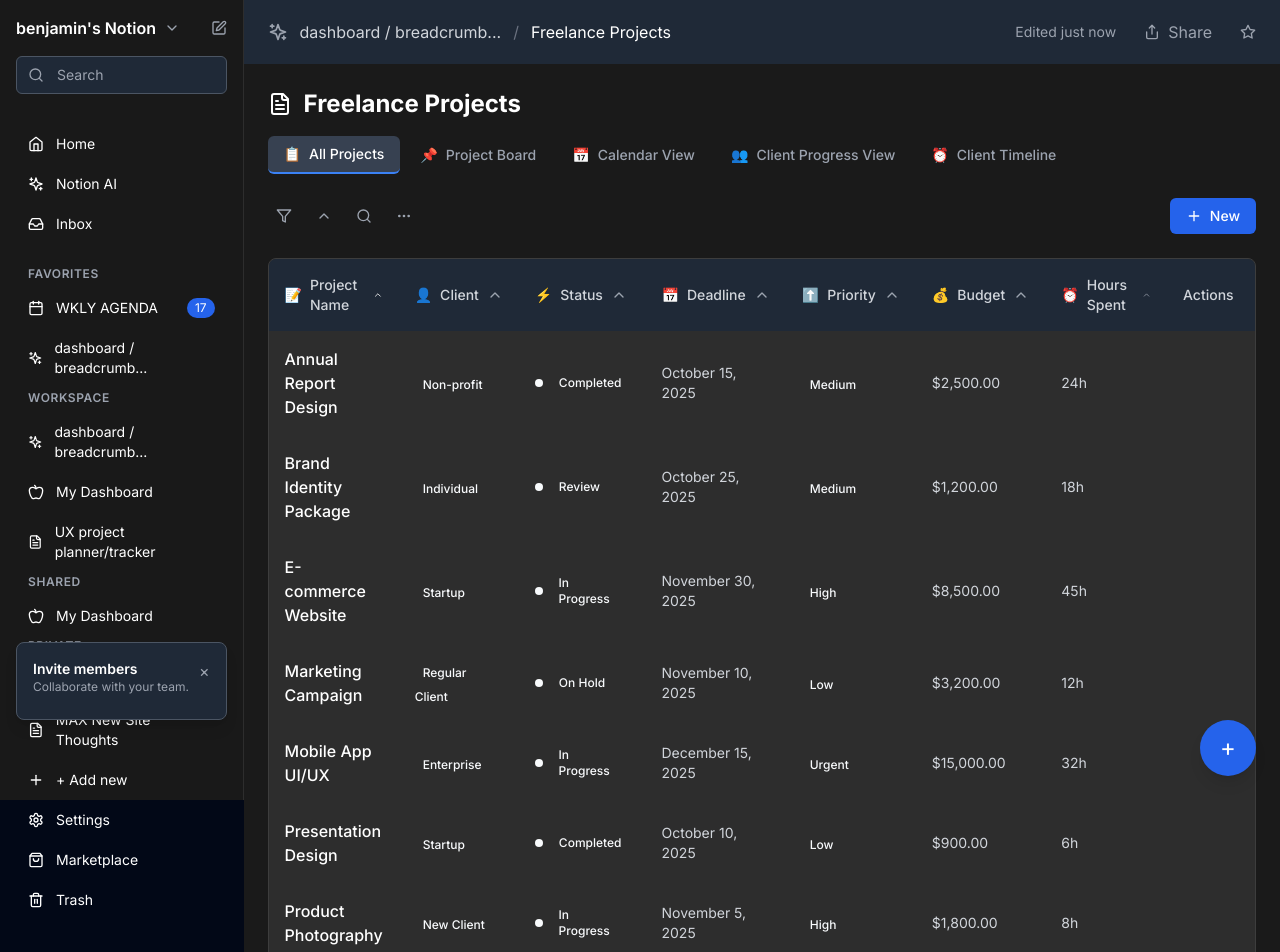
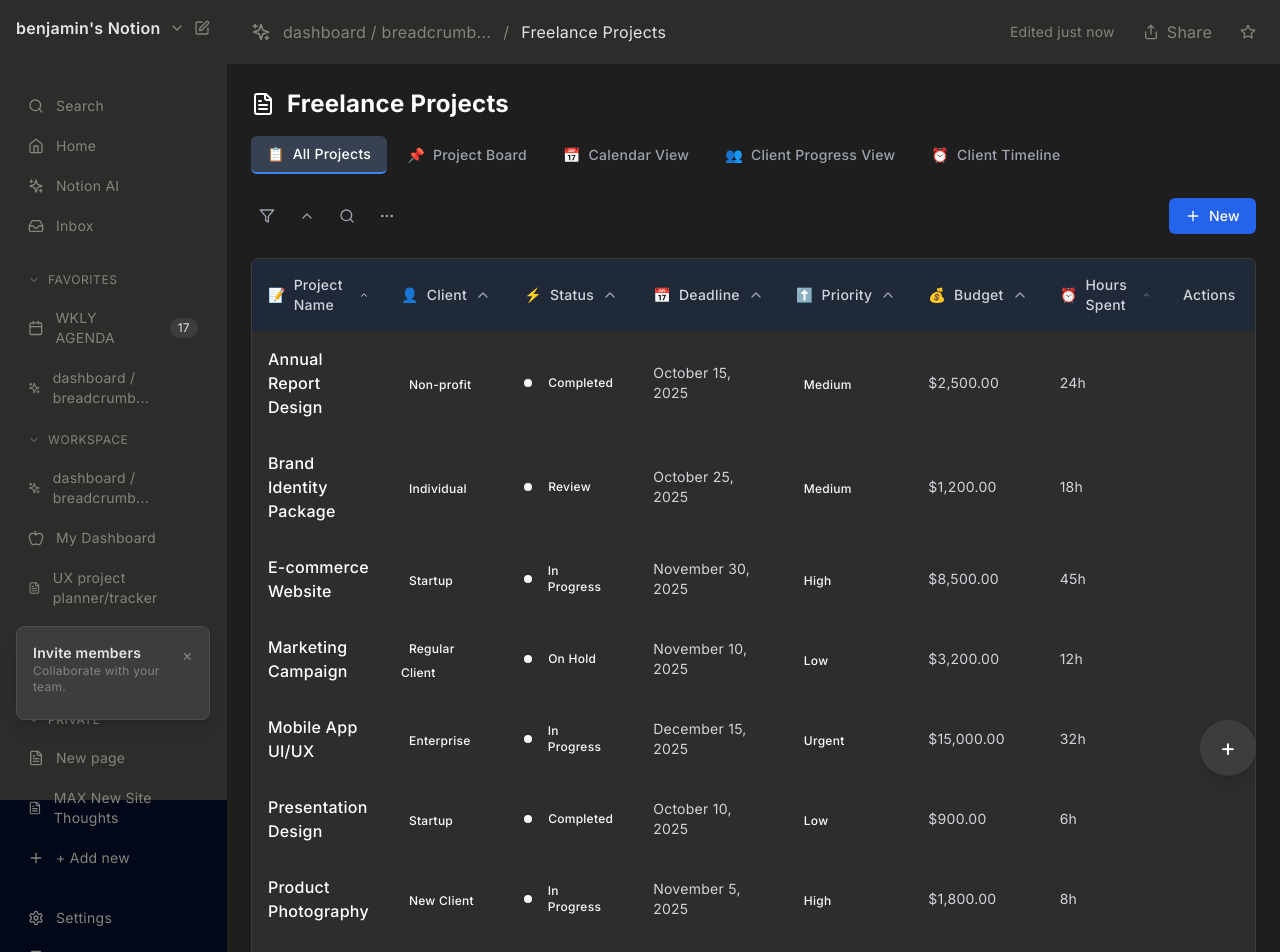
Before and after one commit to buribe13/notion-client-2025, a Next.js app: page /dashboard in a window 1280 px wide. Shown: the top 952 px of the page. Built offline with nearby package versions, Linux system fonts and the light colour scheme.

Commit message:
sidebar spacing issue

```diff
--- a/src/app/dashboard/page.tsx
+++ b/src/app/dashboard/page.tsx
@@ -29,33 +29,53 @@
   };
 
   return (
-    <div className="flex h-screen bg-gray-900">
+    <div className="flex h-screen" style={{ backgroundColor: "#1E1E1E" }}>
       <Sidebar />
 
       <div className="flex-1 flex flex-col lg:ml-0">
         {/* Top Bar */}
-        <div className="bg-gray-800 px-4 lg:px-6 py-4">
+        <div
+          className="px-4 lg:px-6 py-4"
+          style={{ backgroundColor: "#2C2C2B" }}
+        >
           <div className="flex items-center justify-between">
             <div className="flex items-center gap-2 lg:gap-3 min-w-0 flex-1">
-              <Sparkles className="w-4 h-4 lg:w-5 lg:h-5 text-gray-400 flex-shrink-0" />
-              <span className="text-gray-300 text-sm lg:text-base truncate">
+              <Sparkles
+                className="w-4 h-4 lg:w-5 lg:h-5 flex-shrink-0"
+                style={{ color: "#86837E" }}
+              />
+              <span
+                className="text-sm lg:text-base truncate"
+                style={{ color: "#86837E" }}
+              >
                 dashboard / breadcrumb...
               </span>
-              <span className="text-gray-500 hidden lg:inline">/</span>
-              <span className="text-white text-sm lg:text-base truncate">
+              <span className="hidden lg:inline" style={{ color: "#86837E" }}>
+                /
+              </span>
+              <span
+                className="text-sm lg:text-base truncate"
+                style={{ color: "#e5e5e5" }}
+              >
                 Freelance Projects
               </span>
             </div>
 
             <div className="flex items-center gap-2 lg:gap-4 flex-shrink-0">
-              <span className="text-xs lg:text-sm text-gray-400 hidden sm:inline">
+              <span
+                className="text-xs lg:text-sm hidden sm:inline"
+                style={{ color: "#86837E" }}
+              >
                 Edited just now
               </span>
-              <button className="flex items-center gap-1 lg:gap-2 px-2 lg:px-3 py-1 text-gray-400 hover:text-white">
+              <button
+                className="flex items-center gap-1 lg:gap-2 px-2 lg:px-3 py-1 hover:opacity-80"
+                style={{ color: "#86837E" }}
+              >
                 <Share className="w-3 h-3 lg:w-4 lg:h-4" />
                 <span className="hidden lg:inline">Share</span>
               </button>
-              <button className="text-gray-400 hover:text-yellow-400">
+              <button className="hover:opacity-80" style={{ color: "#86837E" }}>
                 <Star className="w-3 h-3 lg:w-4 lg:h-4" />
               </button>
             </div>
@@ -68,8 +88,9 @@
         {/* Floating Action Button */}
         <motion.button
           onClick={handleAddProject}
-          className="fixed bottom-4 right-4 lg:bottom-6 lg:right-6 w-12 h-12 lg:w-14 lg:h-14 bg-blue-600 hover:bg-blue-700 text-white rounded-full shadow-lg flex items-center justify-center z-40"
-          whileHover={{ scale: 1.1 }}
+          className="fixed bottom-4 right-4 lg:bottom-6 lg:right-6 w-12 h-12 lg:w-14 lg:h-14 text-white rounded-full shadow-lg flex items-center justify-center z-40"
+          style={{ backgroundColor: "#3d3d3d" }}
+          whileHover={{ scale: 1.1, backgroundColor: "#4d4d4d" }}
           whileTap={{ scale: 0.95 }}
           initial={{ opacity: 0, scale: 0 }}
           animate={{ opacity: 1, scale: 1 }}
--- a/src/app/globals.css
+++ b/src/app/globals.css
@@ -70,12 +70,12 @@
 
 /* Custom Notion-inspired styles */
 .notion-sidebar {
-  background: #191919;
+  background: #2c2c2b;
   border-right: 1px solid #2d2d2d;
 }
 
 .notion-main {
-  background: #1a1a1a;
+  background: #1e1e1e;
 }
 
 .notion-card {
@@ -89,7 +89,7 @@
 }
 
 .notion-text-muted {
-  color: #a0a0a0;
+  color: #86837e;
 }
 
 .notion-accent {
@@ -99,3 +99,17 @@
 .notion-hover:hover {
   background: #3d3d3d;
 }
+
+/* Typography */
+body {
+  font-family: "Inter", sans-serif;
+  font-weight: 400;
+  letter-spacing: 0.2pt;
+}
+
+/* Remove blue highlights */
+* {
+  --blue-500: #3d3d3d;
+  --blue-600: #4d4d4d;
+  --blue-700: #5d5d5d;
+}
--- a/src/components/Sidebar.tsx
+++ b/src/components/Sidebar.tsx
@@ -24,12 +24,26 @@
 export function Sidebar() {
   const [isInviteOpen, setIsInviteOpen] = useState(true);
   const [isMobileOpen, setIsMobileOpen] = useState(false);
+  const [collapsedSections, setCollapsedSections] = useState({
+    favorites: false,
+    workspace: false,
+    shared: false,
+    private: false,
+  });
+
+  const toggleSection = (section: keyof typeof collapsedSections) => {
+    setCollapsedSections((prev) => ({
+      ...prev,
+      [section]: !prev[section],
+    }));
+  };
 
   return (
     <>
       {/* Mobile Menu Button */}
       <button
-        className="lg:hidden fixed top-4 left-4 z-50 p-2 bg-gray-800 text-white rounded-md"
+        className="lg:hidden fixed top-4 left-4 z-50 p-2 text-white rounded-md"
+        style={{ backgroundColor: "#2C2C2B" }}
         onClick={() => setIsMobileOpen(!isMobileOpen)}
       >
         <svg
@@ -68,129 +82,240 @@
         <div className="p-4">
           <div className="flex items-center justify-between mb-4">
             <div className="flex items-center gap-2">
-              <span className="font-semibold">benjamin's Notion</span>
-              <ChevronDown className="w-4 h-4 text-gray-400" />
+              <span className="font-semibold" style={{ color: "#e5e5e5" }}>
+                benjamin's Notion
+              </span>
+              <ChevronDown className="w-4 h-4" style={{ color: "#86837E" }} />
             </div>
-            <Edit className="w-4 h-4 text-gray-400 hover:text-white cursor-pointer" />
-          </div>
-
-          {/* Search */}
-          <div className="relative">
-            <Search className="absolute left-3 top-1/2 transform -translate-y-1/2 w-4 h-4 text-gray-400" />
-            <input
-              type="text"
-              placeholder="Search"
-              className="w-full pl-10 pr-4 py-2 bg-gray-800 border border-gray-600 rounded-md text-sm focus:outline-none focus:border-blue-500"
+            <Edit
+              className="w-4 h-4 hover:opacity-80 cursor-pointer"
+              style={{ color: "#86837E" }}
             />
           </div>
         </div>
 
         {/* Navigation */}
-        <div className="flex-1 p-4 space-y-1">
-          {/* Core Navigation */}
-          <div className="space-y-1 mb-6">
-            <div className="flex items-center gap-3 px-3 py-2 rounded-md hover:bg-gray-800 cursor-pointer">
-              <Home className="w-4 h-4" />
-              <span className="text-sm">Home</span>
-            </div>
-            <div className="flex items-center gap-3 px-3 py-2 rounded-md hover:bg-gray-800 cursor-pointer">
-              <Sparkles className="w-4 h-4" />
-              <span className="text-sm">Notion AI</span>
-            </div>
-            <div className="flex items-center gap-3 px-3 py-2 rounded-md hover:bg-gray-800 cursor-pointer">
-              <Inbox className="w-4 h-4" />
-              <span className="text-sm">Inbox</span>
-            </div>
-          </div>
-
-          {/* Favorites */}
+        <div className="flex-1 p-4">
+          {/* Core Navigation Section */}
           <div className="mb-6">
-            <div className="text-xs font-semibold text-gray-400 uppercase tracking-wider mb-2 px-3">
-              Favorites
-            </div>
             <div className="space-y-1">
-              <div className="flex items-center gap-3 px-3 py-2 rounded-md hover:bg-gray-800 cursor-pointer">
-                <Calendar className="w-4 h-4" />
-                <span className="text-sm">WKLY AGENDA</span>
-                <span className="text-xs bg-blue-600 text-white px-2 py-0.5 rounded-full ml-auto">
-                  17
+              <div className="flex items-center gap-3 px-3 py-2 rounded-md hover:opacity-80 cursor-pointer">
+                <Search className="w-4 h-4" style={{ color: "#86837E" }} />
+                <span className="text-sm" style={{ color: "#86837E" }}>
+                  Search
                 </span>
               </div>
-              <div className="flex items-center gap-3 px-3 py-2 rounded-md hover:bg-gray-800 cursor-pointer">
-                <Sparkles className="w-4 h-4" />
-                <span className="text-sm">dashboard / breadcrumb...</span>
+              <div className="flex items-center gap-3 px-3 py-2 rounded-md hover:opacity-80 cursor-pointer">
+                <Home className="w-4 h-4" style={{ color: "#86837E" }} />
+                <span className="text-sm" style={{ color: "#86837E" }}>
+                  Home
+                </span>
+              </div>
+              <div className="flex items-center gap-3 px-3 py-2 rounded-md hover:opacity-80 cursor-pointer">
+                <Sparkles className="w-4 h-4" style={{ color: "#86837E" }} />
+                <span className="text-sm" style={{ color: "#86837E" }}>
+                  Notion AI
+                </span>
+              </div>
+              <div className="flex items-center gap-3 px-3 py-2 rounded-md hover:opacity-80 cursor-pointer">
+                <Inbox className="w-4 h-4" style={{ color: "#86837E" }} />
+                <span className="text-sm" style={{ color: "#86837E" }}>
+                  Inbox
+                </span>
               </div>
             </div>
           </div>
 
-          {/* Workspace */}
+          {/* Collapsible Sections */}
           <div className="mb-6">
-            <div className="text-xs font-semibold text-gray-400 uppercase tracking-wider mb-2 px-3">
-              Workspace
+            {/* Favorites */}
+            <div className="mb-3">
+              <button
+                onClick={() => toggleSection("favorites")}
+                className="flex items-center gap-2 w-full font-normal text-xs uppercase tracking-wider mb-2 px-3 py-1 hover:opacity-80"
+                style={{ color: "#86837E", fontSize: "9pt" }}
+              >
+                <ChevronDown
+                  className={cn(
+                    "w-3 h-3 transition-transform",
+                    collapsedSections.favorites && "rotate-[-90deg]"
+                  )}
+                  style={{ color: "#86837E" }}
+                />
+                Favorites
+              </button>
+              {!collapsedSections.favorites && (
+                <div className="space-y-1">
+                  <div className="flex items-center gap-3 px-3 py-2 rounded-md hover:opacity-80 cursor-pointer">
+                    <Calendar
+                      className="w-4 h-4"
+                      style={{ color: "#86837E" }}
+                    />
+                    <span className="text-sm" style={{ color: "#86837E" }}>
+                      WKLY AGENDA
+                    </span>
+                    <span
+                      className="text-xs px-2 py-0.5 rounded-full ml-auto"
+                      style={{ backgroundColor: "#3d3d3d", color: "#e5e5e5" }}
+                    >
+                      17
+                    </span>
+                  </div>
+                  <div className="flex items-center gap-3 px-3 py-2 rounded-md hover:opacity-80 cursor-pointer">
+                    <Sparkles
+                      className="w-4 h-4"
+                      style={{ color: "#86837E" }}
+                    />
+                    <span className="text-sm" style={{ color: "#86837E" }}>
+                      dashboard / breadcrumb...
+                    </span>
+                  </div>
+                </div>
+              )}
             </div>
-            <div className="space-y-1">
-              <div className="flex items-center gap-3 px-3 py-2 rounded-md hover:bg-gray-800 cursor-pointer">
-                <Sparkles className="w-4 h-4" />
-                <span className="text-sm">dashboard / breadcrumb...</span>
-              </div>
-              <div className="flex items-center gap-3 px-3 py-2 rounded-md hover:bg-gray-800 cursor-pointer">
-                <Apple className="w-4 h-4" />
-                <span className="text-sm">My Dashboard</span>
-              </div>
-              <div className="flex items-center gap-3 px-3 py-2 rounded-md hover:bg-gray-800 cursor-pointer">
-                <FileText className="w-4 h-4" />
-                <span className="text-sm">UX project planner/tracker</span>
-              </div>
+
+            {/* Workspace */}
+            <div className="mb-3">
+              <button
+                onClick={() => toggleSection("workspace")}
+                className="flex items-center gap-2 w-full font-normal text-xs uppercase tracking-wider mb-2 px-3 py-1 hover:opacity-80"
+                style={{ color: "#86837E", fontSize: "9pt" }}
+              >
+                <ChevronDown
+                  className={cn(
+                    "w-3 h-3 transition-transform",
+                    collapsedSections.workspace && "rotate-[-90deg]"
+                  )}
+                  style={{ color: "#86837E" }}
+                />
+                Workspace
+              </button>
+              {!collapsedSections.workspace && (
+                <div className="space-y-1">
+                  <div className="flex items-center gap-3 px-3 py-2 rounded-md hover:opacity-80 cursor-pointer">
+                    <Sparkles
+                      className="w-4 h-4"
+                      style={{ color: "#86837E" }}
+                    />
+                    <span className="text-sm" style={{ color: "#86837E" }}>
+                      dashboard / breadcrumb...
+                    </span>
+                  </div>
+                  <div className="flex items-center gap-3 px-3 py-2 rounded-md hover:opacity-80 cursor-pointer">
+                    <Apple className="w-4 h-4" style={{ color: "#86837E" }} />
+                    <span className="text-sm" style={{ color: "#86837E" }}>
+                      My Dashboard
+                    </span>
+                  </div>
+                  <div className="flex items-center gap-3 px-3 py-2 rounded-md hover:opacity-80 cursor-pointer">
+                    <FileText
+                      className="w-4 h-4"
+                      style={{ color: "#86837E" }}
+                    />
+                    <span className="text-sm" style={{ color: "#86837E" }}>
+                      UX project planner/tracker
+                    </span>
+                  </div>
+                </div>
+              )}
+            </div>
+
+            {/* Shared */}
+            <div className="mb-3">
+              <button
+                onClick={() => toggleSection("shared")}
+                className="flex items-center gap-2 w-full font-normal text-xs uppercase tracking-wider mb-2 px-3 py-1 hover:opacity-80"
+                style={{ color: "#86837E", fontSize: "9pt" }}
+              >
+                <ChevronDown
+                  className={cn(
+                    "w-3 h-3 transition-transform",
+                    collapsedSections.shared && "rotate-[-90deg]"
+                  )}
+                  style={{ color: "#86837E" }}
+                />
+                Shared
+              </button>
+              {!collapsedSections.shared && (
+                <div className="space-y-1">
+                  <div className="flex items-center gap-3 px-3 py-2 rounded-md hover:opacity-80 cursor-pointer">
+                    <Apple className="w-4 h-4" style={{ color: "#86837E" }} />
+                    <span className="text-sm" style={{ color: "#86837E" }}>
+                      My Dashboard
+                    </span>
+                  </div>
+                </div>
+              )}
+            </div>
+
+            {/* Private */}
+            <div className="mb-3">
+              <button
+                onClick={() => toggleSection("private")}
+                className="flex items-center gap-2 w-full font-normal text-xs uppercase tracking-wider mb-2 px-3 py-1 hover:opacity-80"
+                style={{ color: "#86837E", fontSize: "9pt" }}
+              >
+                <ChevronDown
+                  className={cn(
+                    "w-3 h-3 transition-transform",
+                    collapsedSections.private && "rotate-[-90deg]"
+                  )}
+                  style={{ color: "#86837E" }}
+                />
+                Private
+              </button>
+              {!collapsedSections.private && (
+                <div className="space-y-1">
+                  <div className="flex items-center gap-3 px-3 py-2 rounded-md hover:opacity-80 cursor-pointer">
+                    <FileText
+                      className="w-4 h-4"
+                      style={{ color: "#86837E" }}
+                    />
+                    <span className="text-sm" style={{ color: "#86837E" }}>
+                      New page
+                    </span>
+                  </div>
+                  <div className="flex items-center gap-3 px-3 py-2 rounded-md hover:opacity-80 cursor-pointer">
+                    <FileText
+                      className="w-4 h-4"
+                      style={{ color: "#86837E" }}
+                    />
+                    <span className="text-sm" style={{ color: "#86837E" }}>
+                      MAX New Site Thoughts
+                    </span>
+                  </div>
+                  <div className="flex items-center gap-3 px-3 py-2 rounded-md hover:opacity-80 cursor-pointer">
+                    <Plus className="w-4 h-4" style={{ color: "#86837E" }} />
+                    <span className="text-sm" style={{ color: "#86837E" }}>
+                      + Add new
+                    </span>
+                  </div>
+                </div>
+              )}
             </div>
           </div>
 
-          {/* Shared */}
+          {/* Bottom Navigation Section */}
           <div className="mb-6">
-            <div className="text-xs font-semibold text-gray-400 uppercase tracking-wider mb-2 px-3">
-              Shared
-            </div>
             <div className="space-y-1">
-              <div className="flex items-center gap-3 px-3 py-2 rounded-md hover:bg-gray-800 cursor-pointer">
-                <Apple className="w-4 h-4" />
-                <span className="text-sm">My Dashboard</span>
+              <div className="flex items-center gap-3 px-3 py-2 rounded-md hover:opacity-80 cursor-pointer">
+                <Settings className="w-4 h-4" style={{ color: "#86837E" }} />
+                <span className="text-sm" style={{ color: "#86837E" }}>
+                  Settings
+                </span>
               </div>
-            </div>
-          </div>
-
-          {/* Private */}
-          <div className="mb-6">
-            <div className="text-xs font-semibold text-gray-400 uppercase tracking-wider mb-2 px-3">
-              Private
-            </div>
-            <div className="space-y-1">
-              <div className="flex items-center gap-3 px-3 py-2 rounded-md hover:bg-gray-800 cursor-pointer">
-                <FileText className="w-4 h-4" />
-                <span className="text-sm">New page</span>
+              <div className="flex items-center gap-3 px-3 py-2 rounded-md hover:opacity-80 cursor-pointer">
+                <ShoppingBag className="w-4 h-4" style={{ color: "#86837E" }} />
+                <span className="text-sm" style={{ color: "#86837E" }}>
+                  Marketplace
+                </span>
               </div>
-              <div className="flex items-center gap-3 px-3 py-2 rounded-md hover:bg-gray-800 cursor-pointer">
-                <FileText className="w-4 h-4" />
-                <span className="text-sm">MAX New Site Thoughts</span>
+              <div className="flex items-center gap-3 px-3 py-2 rounded-md hover:opacity-80 cursor-pointer">
+                <Trash2 className="w-4 h-4" style={{ color: "#86837E" }} />
+                <span className="text-sm" style={{ color: "#86837E" }}>
+                  Trash
+                </span>
               </div>
-              <div className="flex items-center gap-3 px-3 py-2 rounded-md hover:bg-gray-800 cursor-pointer">
-                <Plus className="w-4 h-4" />
-                <span className="text-sm">+ Add new</span>
-              </div>
-            </div>
-          </div>
-
-          {/* Bottom Navigation */}
-          <div className="space-y-1">
-            <div className="flex items-center gap-3 px-3 py-2 rounded-md hover:bg-gray-800 cursor-pointer">
-              <Settings className="w-4 h-4" />
-              <span className="text-sm">Settings</span>
-            </div>
-            <div className="flex items-center gap-3 px-3 py-2 rounded-md hover:bg-gray-800 cursor-pointer">
-              <ShoppingBag className="w-4 h-4" />
-              <span className="text-sm">Marketplace</span>
-            </div>
-            <div className="flex items-center gap-3 px-3 py-2 rounded-md hover:bg-gray-800 cursor-pointer">
-              <Trash2 className="w-4 h-4" />
-              <span className="text-sm">Trash</span>
             </div>
           </div>
         </div>
@@ -199,7 +324,11 @@
         <AnimatePresence>
           {isInviteOpen && (
             <motion.div
-              className="absolute bottom-20 left-4 right-4 bg-gray-800 border border-gray-600 rounded-lg p-4 shadow-lg"
+              className="absolute bottom-20 left-4 right-4 rounded-lg p-4 shadow-lg"
+              style={{
+                backgroundColor: "#3d3d3d",
+                border: "1px solid #4d4d4d",
+              }}
               initial={{ opacity: 0, y: 20 }}
               animate={{ opacity: 1, y: 0 }}
               exit={{ opacity: 0, y: 20 }}
@@ -207,16 +336,20 @@
             >
               <div className="flex items-start justify-between mb-2">
                 <div>
-                  <h3 className="text-sm font-semibold text-white">
+                  <h3
+                    className="text-sm font-semibold"
+                    style={{ color: "#e5e5e5" }}
+                  >
                     Invite members
                   </h3>
-                  <p className="text-xs text-gray-400">
+                  <p className="text-xs" style={{ color: "#86837E" }}>
                     Collaborate with your team.
                   </p>
                 </div>
                 <button
                   onClick={() => setIsInviteOpen(false)}
-                  className="text-gray-400 hover:text-white"
+                  className="hover:opacity-80"
+                  style={{ color: "#86837E" }}
                 >
                   ×
                 </button>
@@ -227,14 +360,24 @@
 
         {/* Bottom User Section */}
         <div className="p-4 flex items-center gap-3">
-          <div className="w-8 h-8 bg-gray-600 rounded-full flex items-center justify-center">
-            <User className="w-4 h-4" />
+          <div
+            className="w-8 h-8 rounded-full flex items-center justify-center"
+            style={{ backgroundColor: "#3d3d3d" }}
+          >
+            <User className="w-4 h-4" style={{ color: "#86837E" }} />
           </div>
           <div className="flex-1">
-            <div className="text-sm font-medium">Benjamin Uribe</div>
-            <div className="text-xs text-gray-400">Free plan</div>
+            <div className="text-sm font-medium" style={{ color: "#e5e5e5" }}>
+              Benjamin Uribe
+            </div>
+            <div className="text-xs" style={{ color: "#86837E" }}>
+              Free plan
+            </div>
           </div>
-          <Send className="w-4 h-4 text-gray-400 hover:text-white cursor-pointer" />
+          <Send
+            className="w-4 h-4 hover:opacity-80 cursor-pointer"
+            style={{ color: "#86837E" }}
+          />
         </div>
       </div>
     </>
```
